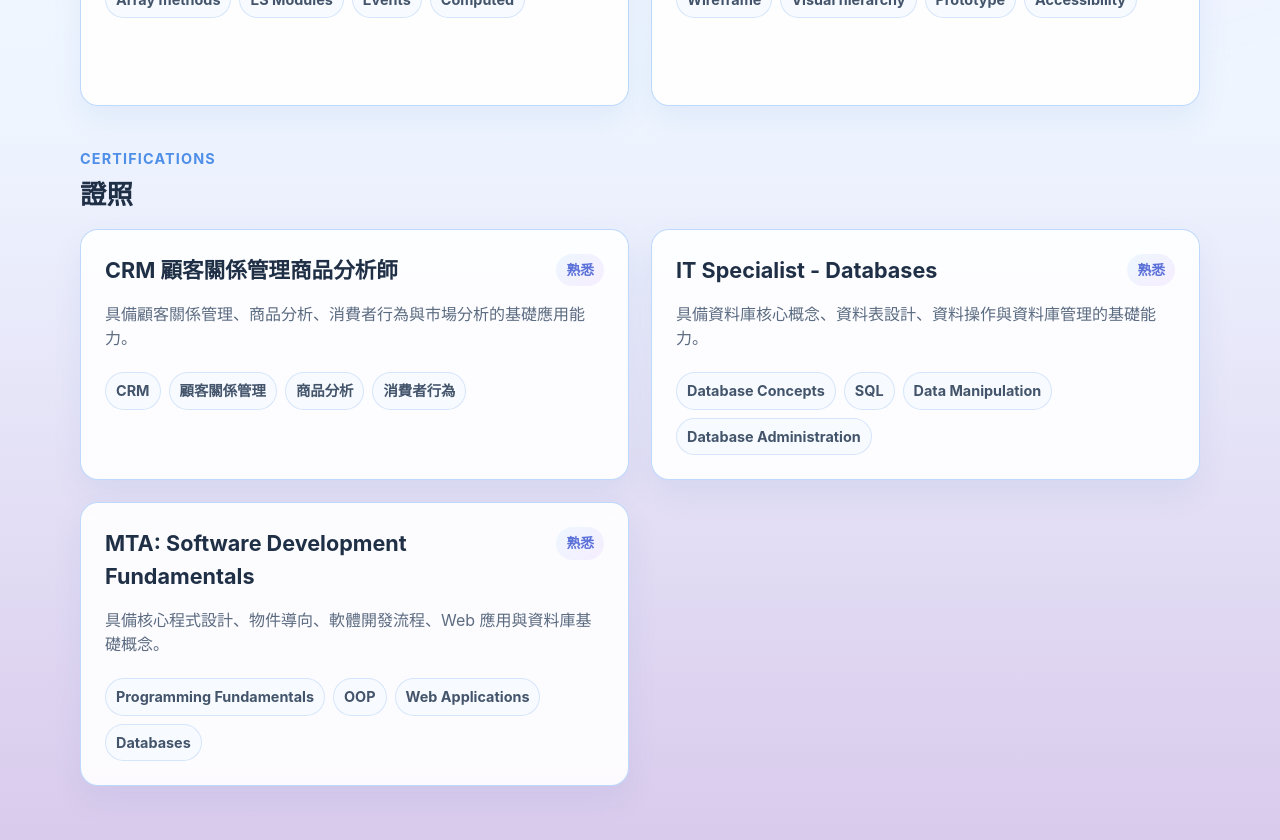
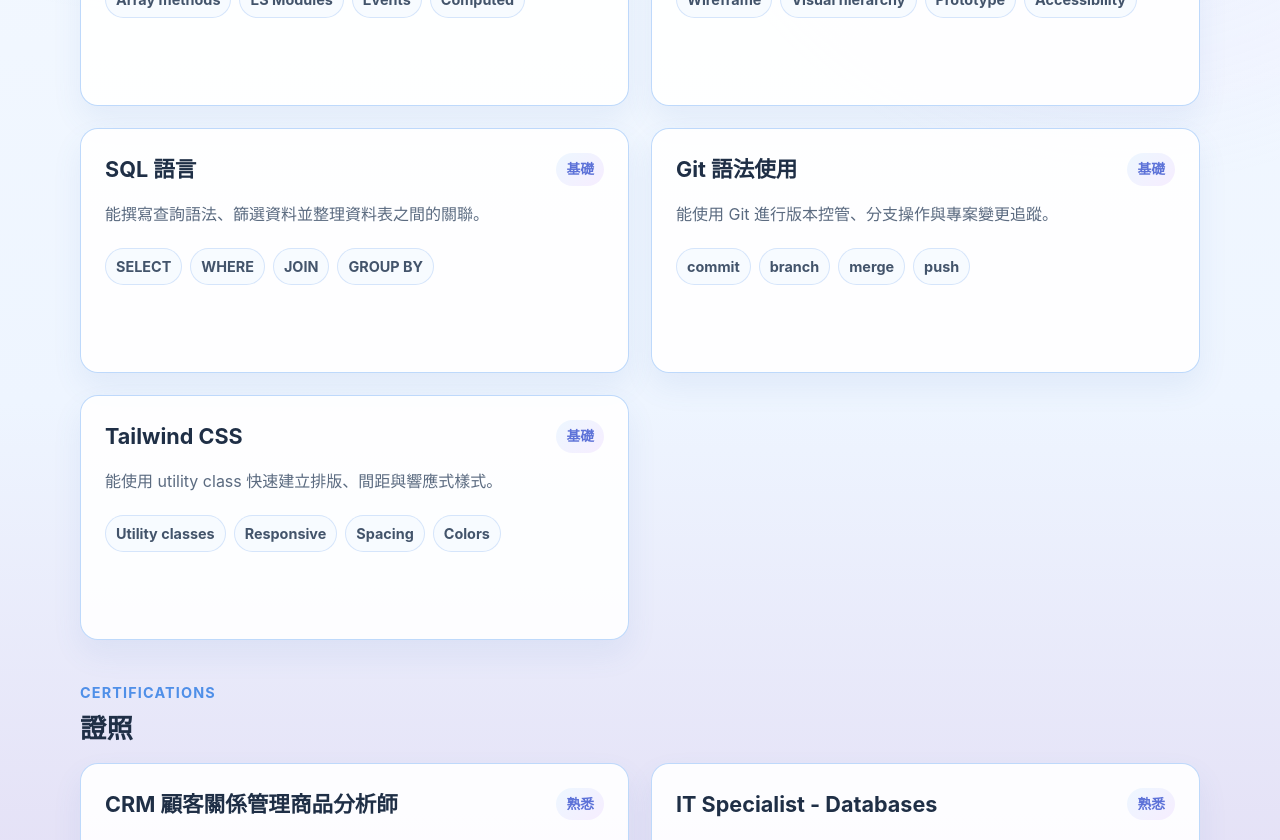
Before and after one commit to an80546/MyPortfolio, a Vue app: page /skills in a window 1280 px wide. Shown: the part 660-1500 px from the top of the page. Built offline with nearby package versions, Linux system fonts and the light colour scheme.

Commit message:
Update skills.js

```diff
--- a/src/data/skills.js
+++ b/src/data/skills.js
@@ -28,4 +28,25 @@ export const skills = [
     description: '能建立清楚的資訊層級，讓內容容易瀏覽與操作。',
     tools: ['Wireframe', 'Visual hierarchy', 'Prototype', 'Accessibility'],
   },
+  {
+    id: 5,
+    title: 'SQL 語言',
+    level: '基礎',
+    description: '能撰寫查詢語法、篩選資料並整理資料表之間的關聯。',
+    tools: ['SELECT', 'WHERE', 'JOIN', 'GROUP BY'],
+  },
+  {
+    id: 6,
+    title: 'Git 語法使用',
+    level: '基礎',
+    description: '能使用 Git 進行版本控管、分支操作與專案變更追蹤。',
+    tools: ['commit', 'branch', 'merge', 'push'],
+  },
+  {
+    id: 7,
+    title: 'Tailwind CSS',
+    level: '基礎',
+    description: '能使用 utility class 快速建立排版、間距與響應式樣式。',
+    tools: ['Utility classes', 'Responsive', 'Spacing', 'Colors'],
+  },
 ]
```
